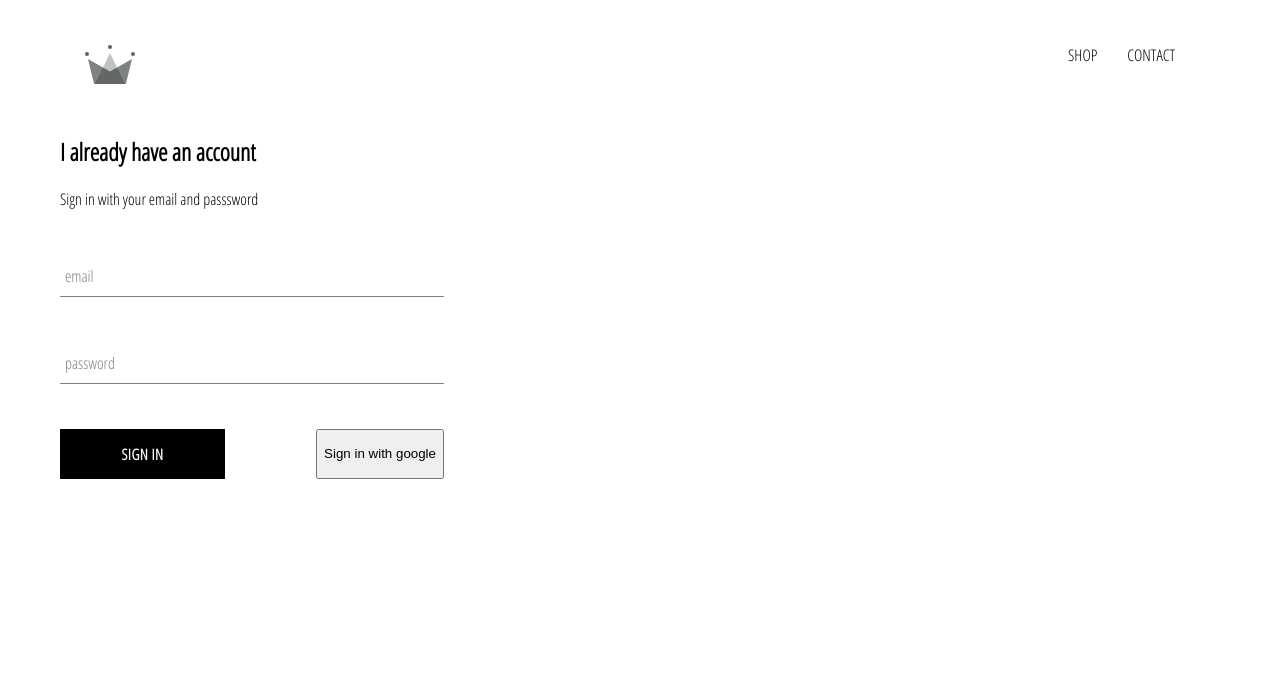
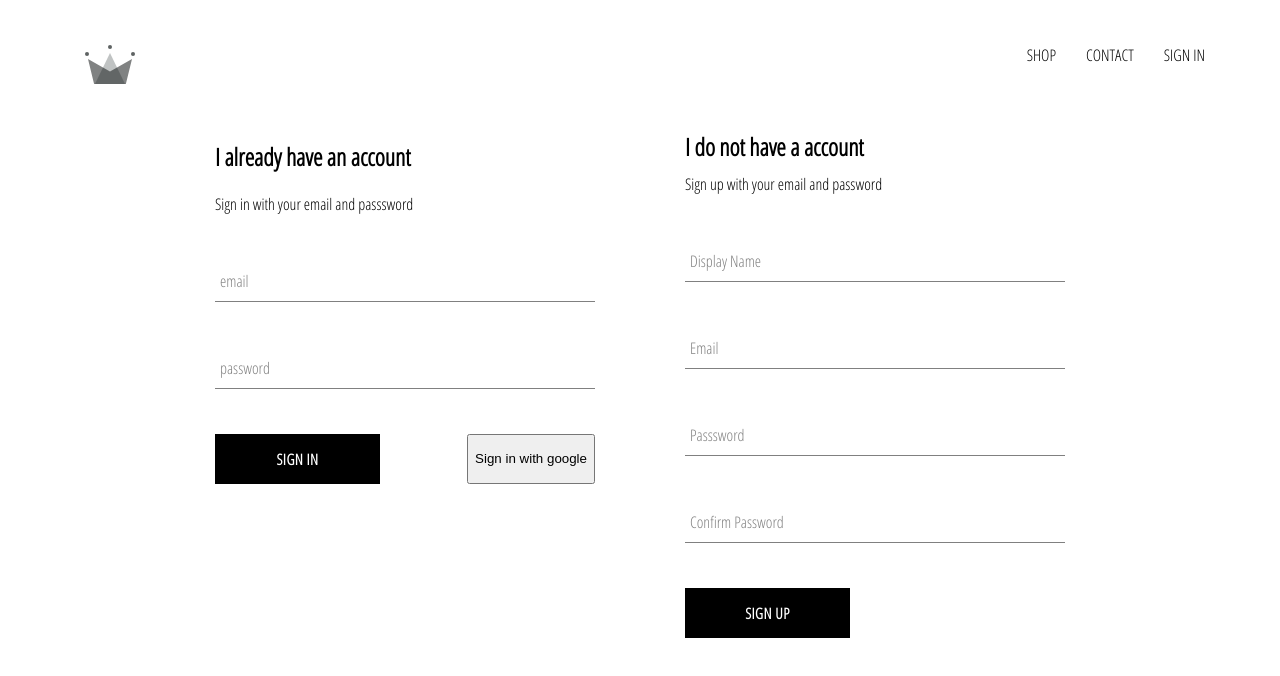
Before and after one commit to luckydh/clothingStyle, a React (Create React App) app: page /signin in a window 1280 px wide. Shown: the top 676 px of the page. Built offline with nearby package versions, Linux system fonts and the light colour scheme; no server answers.

Commit message:
finishing sign in and sign up

```diff
--- a/src/App.js
+++ b/src/App.js
@@ -5,7 +5,7 @@ import HomePage from './pages/homepage/homepage.component';
 import ShopPage from './pages/shop/shop.component';
 import SignInAndSignUpPage from './pages/sign-in-and-sign-up/sign-in-and-sign-up.component';
 import Header from './components/header/header.component';
-import { auth } from './firebase/firebase.utils';
+import { auth, createUserProfileDocument } from './firebase/firebase.utils';
 
 
 class App extends React.Component {
@@ -20,11 +20,26 @@ class App extends React.Component {
   unsubscribeFromAuth = null;
 
   componentDidMount() {
-    this.unsubscribeFromAuth = auth.onAuthStateChanged(user => {
-      this.setState({ currentUser: user });
+    this.unsubscribeFromAuth = auth.onAuthStateChanged( async userAuth => {
+     if (userAuth) {
+       const userRef =  await createUserProfileDocument(userAuth);
 
-      console.log(user);
-    })
+       userRef.onSnapshot(snapShot => {
+         this.setState({
+           currentUser: {
+             id: snapShot.id,
+             ...snapShot.data()
+           }
+         },
+         () => {
+           console.log(this.state);
+         }
+        );
+       });
+     }
+
+     this.setState({ currentUser: userAuth });
+    });
   }
 
   componentWillUnmount() {
--- a/src/components/header/header.component.jsx
+++ b/src/components/header/header.component.jsx
@@ -23,7 +23,7 @@ const Header = ({ currentUser }) => (
                 currentUser ? (
                 <div className='option' onClick={() => auth.signOut()}>SIGN OUT</div>
                 ): (
-                <Link className='option' to='/signin'></Link>
+                <Link className='option' to='/signin'>SIGN IN</Link>
             )}
         </div>
     </div>
--- a/src/components/sign-in/sign-in.component.jsx
+++ b/src/components/sign-in/sign-in.component.jsx
@@ -3,7 +3,7 @@ import React from 'react';
 import FormInput from '../form-input/form-input.component';
 import CustomButton from '../custom-button/custom-button.component';
 
-import { signInWithGoogle } from '../../firebase/firebase.utils.js';
+import { auth, signInWithGoogle } from '../../firebase/firebase.utils';
 
 import './sign-in.styles.scss';
 
@@ -17,10 +17,17 @@ class SignIn extends React.Component {
         }
     }
 
-    handleSubmit = event => {
+    handleSubmit = async event => {
         event.preventDefault();
 
-        this.setState({email: '', password: ''});
+        const { email, password } = this.state;
+
+        try {
+            await auth.signInWithEmailAndPassword(email, password);
+            this.setState({ email: '', password: '' });
+          } catch (error) {
+            console.log(error);
+          }
     };
 
     handleChange = event => {
--- a/src/components/sign-in/sign-in.styles.scss
+++ b/src/components/sign-in/sign-in.styles.scss
@@ -1,5 +1,5 @@
 .sign-in {
-    width: 30vw;
+    width: 380px;
     display: flex;
     flex-direction: column;
 
--- /dev/null
+++ b/src/components/sign-up/sign-up.component.jsx
@@ -0,0 +1,103 @@
+import React from 'react';
+
+import FormInput from '../form-input/form-input.component';
+import CustomButton from '../custom-button/custom-button.component';
+
+import { auth, createUserProfileDocument } from '../../firebase/firebase.utils';
+
+import './sign-up.styles.scss';
+
+class Signup extends React.Component {
+    constructor() {
+        super();
+
+        this.state = {
+            displayName: '',
+            email: '',
+            password: '',
+            confirmPassword: ''
+        }
+    }
+
+    handleSubmit = async event => {
+        event.preventDefault();
+
+        const { displayName, email, password, confirmPassword } = this.state;
+
+        if(password !== confirmPassword) {
+            alert("Password don't match");
+            return;
+        }
+
+        try {
+            const { user } = await auth.createUserWithEmailAndPassword(
+                email,
+                password
+            );
+
+            await createUserProfileDocument(user, { displayName});
+
+            this.setState({
+                displayName: '',
+                email: '',
+                password: '',
+                confirmPassword: ''
+            });
+        }   catch (error) {
+            console.error(error);
+        }
+    };
+
+    handleChange = event => {
+        const { name, value } = event.target;
+
+        this.setState({[name]: value});
+    };
+
+    render() {
+        const {displayName, email, password, confirmPassword } = this.state;
+        return(
+            <div className='sign-up'>
+                <h2 className='title'>I do not have a account</h2>
+                <span>Sign up with your email and password</span>
+                <form className='sign-up-form' onSubmit={this.handleSubmit}>
+                    <FormInput
+                        type='text'
+                        name='displayName'
+                        value={displayName}
+                        onChange={this.handleChange}
+                        label='Display Name'
+                        required
+                    />
+                    <FormInput
+                        type='email'
+                        name='email'
+                        value={email}
+                        onChange={this.handleChange}
+                        label='Email'
+                        required
+                    />
+                    <FormInput
+                        type='password'
+                        name='password'
+                        value={password}
+                        onChange={this.handleChange}
+                        label='Passsword'
+                        required
+                    />
+                    <FormInput
+                        type='password'
+                        name='confirmPassword'
+                        value={confirmPassword}
+                        onChange={this.handleChange}
+                        label='Confirm Password'
+                        required
+                    />
+                    <CustomButton type='submit'>SIGN UP</CustomButton>
+                </form>
+            </div>
+        )
+    }
+}
+
+export default Signup;
--- /dev/null
+++ b/src/components/sign-up/sign-up.styles.scss
@@ -0,0 +1,9 @@
+.sign-up {
+    display: flex;
+    flex-direction: column;
+    width: 380px;
+
+    .title {
+      margin: 10px 0;
+    }
+  }
--- a/src/firebase/firebase.utils.js
+++ b/src/firebase/firebase.utils.js
@@ -13,6 +13,35 @@ const config = {
     measurementId: "G-NGWNT8192X"
 };
 
+export const createUserProfileDocument = async ( userAuth, additionalData) => {
+    if(!userAuth) return;
+
+    const userRef = firestore.doc(`users/${userAuth.uid}`);
+
+    const snapShot = await userRef.get();
+
+    if(!snapShot.exists) {
+        const { displayName, email } = userAuth;
+        const createdAt = new Date();
+
+        try {
+            await userRef.set({
+                displayName,
+                email,
+                createdAt,
+                ...additionalData
+            })
+        } catch (error) {
+            console.log('error creating user', error.message);
+        }
+    }
+
+    return userRef;
+
+
+
+};
+
 firebase.initializeApp(config);
 
 export const auth = firebase.auth();
--- a/src/pages/sign-in-and-sign-up/sign-in-and-sign-up.component.jsx
+++ b/src/pages/sign-in-and-sign-up/sign-in-and-sign-up.component.jsx
@@ -1,12 +1,14 @@
 import React from 'react';
 
 import SignIn from '../../components/sign-in/sign-in.component';
+import SignUp from '../../components/sign-up/sign-up.component';
 
 import './sign-in-and-sign-up.styles.scss';
 
 const SignInAndSignUpPage = () => (
     <div className='sign-in-and-sign-up'>
-        < SignIn />
+        <SignIn />
+        <SignUp />
     </div>
 );
 
--- a/src/pages/sign-in-and-sign-up/sign-in-and-sign-up.styles.scss
+++ b/src/pages/sign-in-and-sign-up/sign-in-and-sign-up.styles.scss
@@ -0,0 +1,6 @@
+.sign-in-and-sign-up {
+    width: 850px;
+    display: flex;
+    justify-content: space-between;
+    margin: 30px auto;
+}
```
